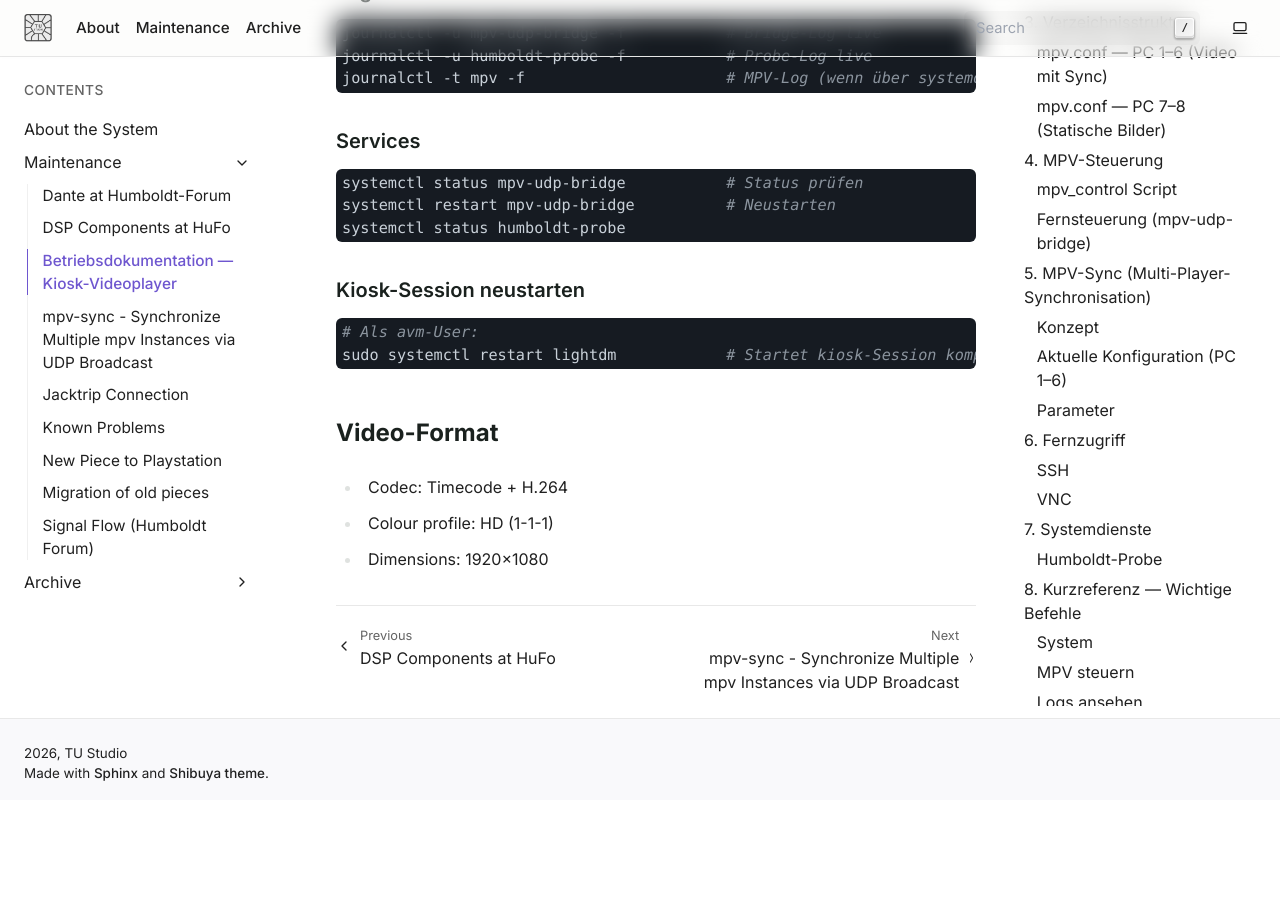
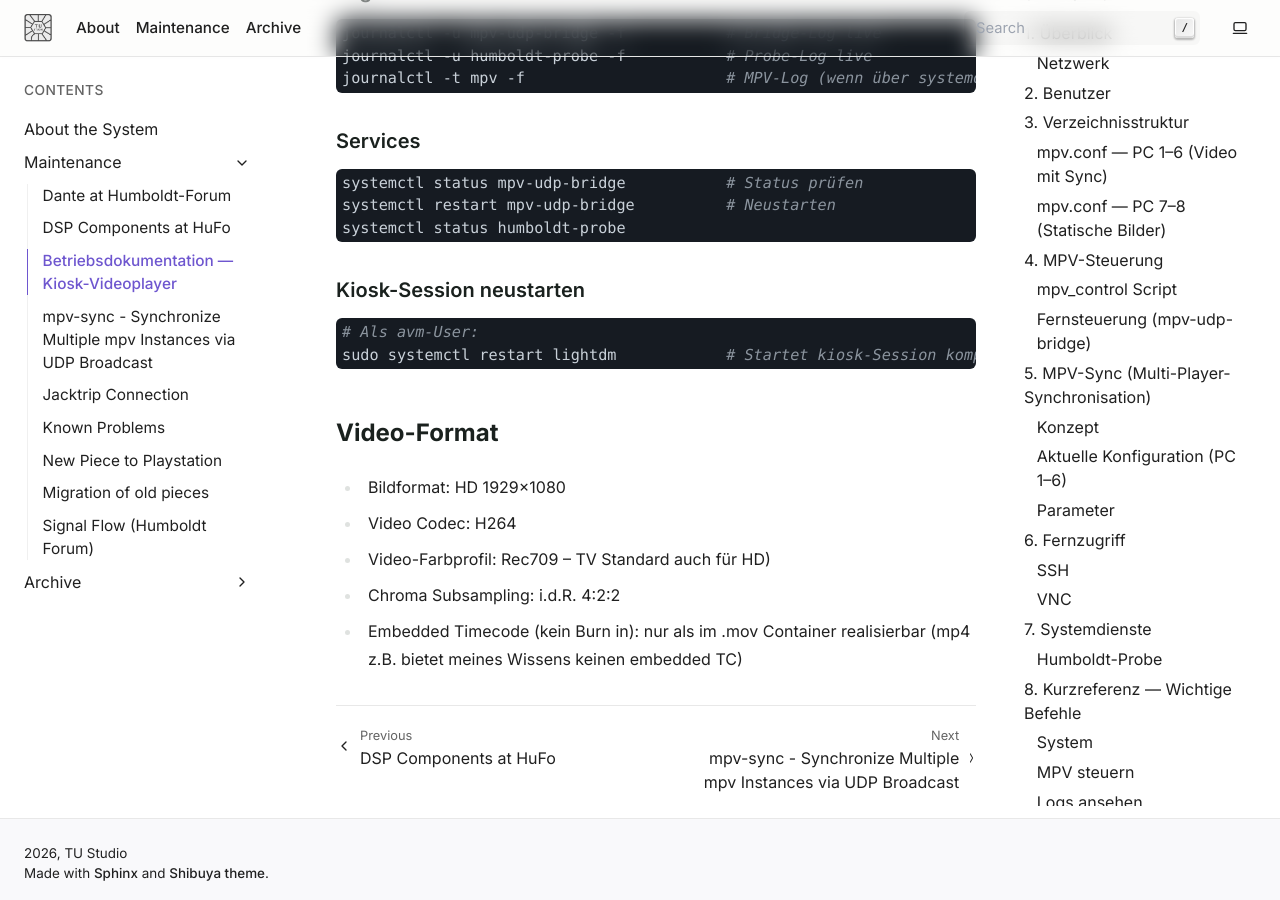
Before and after one commit to tu-studio/seamless-docs, a Sphinx documentation site: the page built from docs/maintenance/hufo_video_screens.rst, in a window 1280 px wide and 900 px high, scrolled down 7949 px. Built offline with Sphinx 7.4.7, drawn with Linux system fonts in a browser that asks for light colours; before the commit the page ends 8749 px from its top, so only the background shows below that.

Commit message:
updated video spec

```diff
--- a/docs/maintenance/hufo_video_screens.rst
+++ b/docs/maintenance/hufo_video_screens.rst
@@ -378,6 +378,8 @@ Kiosk-Session neustarten
 Video-Format
 ------------
 
-* Codec: Timecode + H.264
-* Colour profile: HD (1-1-1)
-* Dimensions: 1920x1080
+* Bildformat: HD 1929x1080
+* Video Codec: H264
+* Video-Farbprofil: Rec709 – TV Standard auch für HD)
+* Chroma Subsampling:  i.d.R.  4:2:2
+* Embedded Timecode (kein Burn in): nur als im .mov Container realisierbar (mp4 z.B. bietet meines Wissens keinen embedded TC)
```
